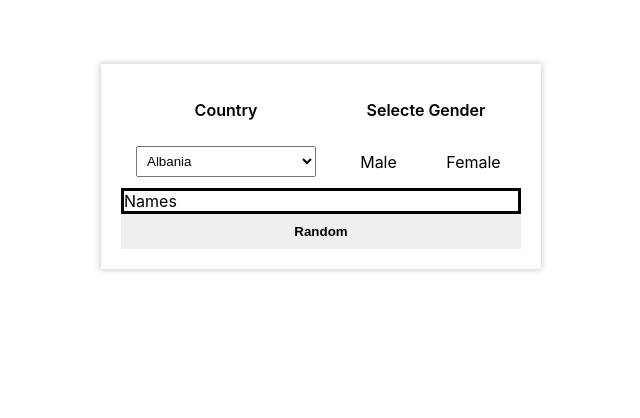
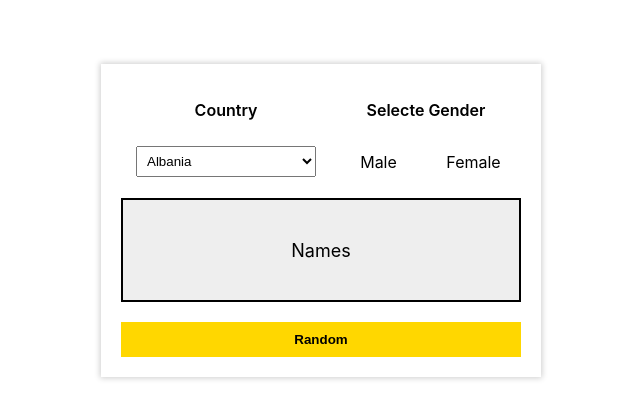
Before and after one commit to dorian-morones/randomNames, a React (Create React App) app: page / in a window 1280 px wide. Shown: the top 418 px of the page, without its empty margins (319-959 px from the left). Built offline with nearby package versions, Linux system fonts and the light colour scheme.

Commit message:
Layout completed

```diff
--- a/src/components/Button/styles/index.js
+++ b/src/components/Button/styles/index.js
@@ -5,5 +5,5 @@ export const Btn = styled.button`
   border: 0px;
   padding: 10px;
   font-weight: 600;
-  /* margin-bottom: ${(props) => props.theme.margin ? props.theme.margin : '0px'}; */
+  background-color: gold;
 `;
--- a/src/components/CountriesFilter/index.tsx
+++ b/src/components/CountriesFilter/index.tsx
@@ -9,13 +9,17 @@ interface FiltersProps {}
 const CountryFilters: FunctionComponent<FiltersProps> = (props: any) => {
   const Countries = getCountries();
 
+  const handleSelect = (event:any) => {
+    console.log(event.target.value)
+  };
+
   return (
     <Container>
       <Row>
         <Title>Country</Title>
       </Row>
       <Row>
-        <Selecter>
+        <Selecter onChange={(event:any) => handleSelect(event)}>
           {Countries.map((item: any, index: number) => {
             return (
               <option key={index} value={item}>
--- a/src/components/Display/index.tsx
+++ b/src/components/Display/index.tsx
@@ -1,6 +1,7 @@
 import React, { FunctionComponent } from 'react';
 import {
-  Container
+  Container,
+  Text
 } from './styles/';
 
 interface DisplayProps {
@@ -10,7 +11,7 @@ interface DisplayProps {
 const Display: FunctionComponent<DisplayProps> = (props) => {
   return (
       <Container>
-        Names
+        <Text>Names</Text>
       </Container>
   );
 };
--- a/src/components/Display/styles/index.js
+++ b/src/components/Display/styles/index.js
@@ -1,5 +1,16 @@
 import styled from 'styled-components/macro';
 
 export const Container = styled.div`
-  border: solid;
+  border: solid 2px #000;
+  background-color: #eee;
+  height: 100px;
+  display: flex;
+  margin-bottom: 20px;
 `;
+
+export const Text = styled.p`
+  width: 100%;
+  text-align: center;
+  align-self: center;
+  font-size: 18px;
+`;
--- a/src/components/GenderFilter/index.tsx
+++ b/src/components/GenderFilter/index.tsx
@@ -1,23 +1,29 @@
-
-import React, { FunctionComponent } from "react";
-import {
-  Container,
-  Row,
-  Title,
-  Item
-} from "./styles";
+import React, { FunctionComponent, useState } from "react";
+import { Container, Row, Title, Item } from "./styles";
 
 interface GenderProps {}
 
 const GenderFilter: FunctionComponent<GenderProps> = (props: any) => {
+  const [selected, setSelected] = useState<string>("");
+
   return (
     <Container>
       <Row>
         <Title>Selecte Gender</Title>
       </Row>
       <Row>
-        <Item>Male</Item>
-        <Item>Female</Item>
+        <Item
+          theme={{ color: selected === "Male" ? "gainsboro" : "#fff" }}
+          onClick={() => setSelected("Male")}
+        >
+          Male
+        </Item>
+        <Item
+          theme={{ color: selected === "Female" ? "gainsboro" : "#fff" }}
+          onClick={() => setSelected("Female")}
+        >
+          Female
+        </Item>
       </Row>
     </Container>
   );
--- a/src/components/GenderFilter/styles/index.js
+++ b/src/components/GenderFilter/styles/index.js
@@ -20,7 +20,8 @@ export const Title = styled.p`
 export const Item = styled.p`
   text-align: center;
   flex: 50%;
+  background-color: ${(props) => props.theme.color};
   &:hover{
-    background-color: aqua;
+    background-color: #c1c1c1;
   }
 `;
--- a/src/components/Header/styles/index.js
+++ b/src/components/Header/styles/index.js
@@ -3,6 +3,7 @@ import styled from 'styled-components/macro';
 export const Container = styled.div`
   display: flex;
   flex-direction: row;
+  margin-bottom: 10px;
 `;
 
 export const Col = styled.div`
```
